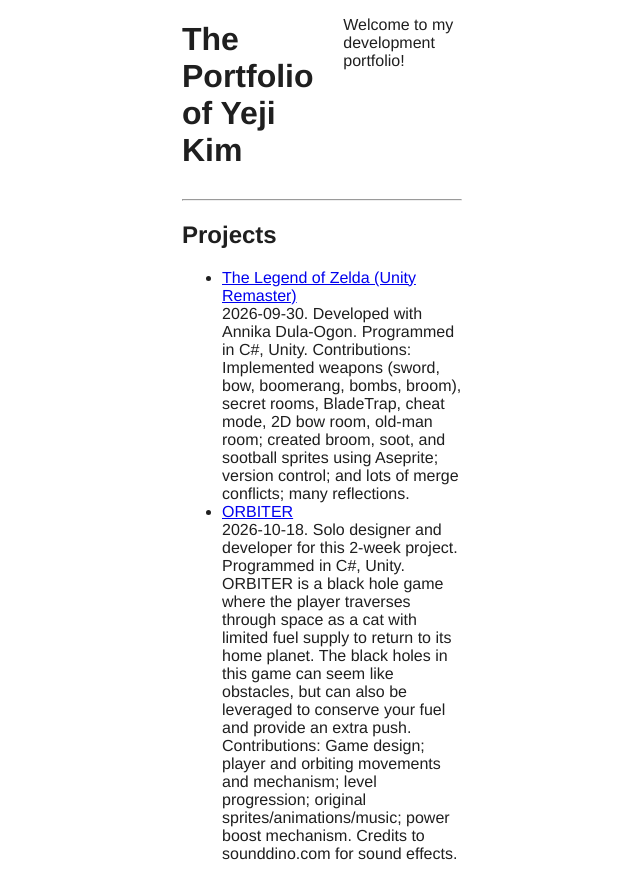
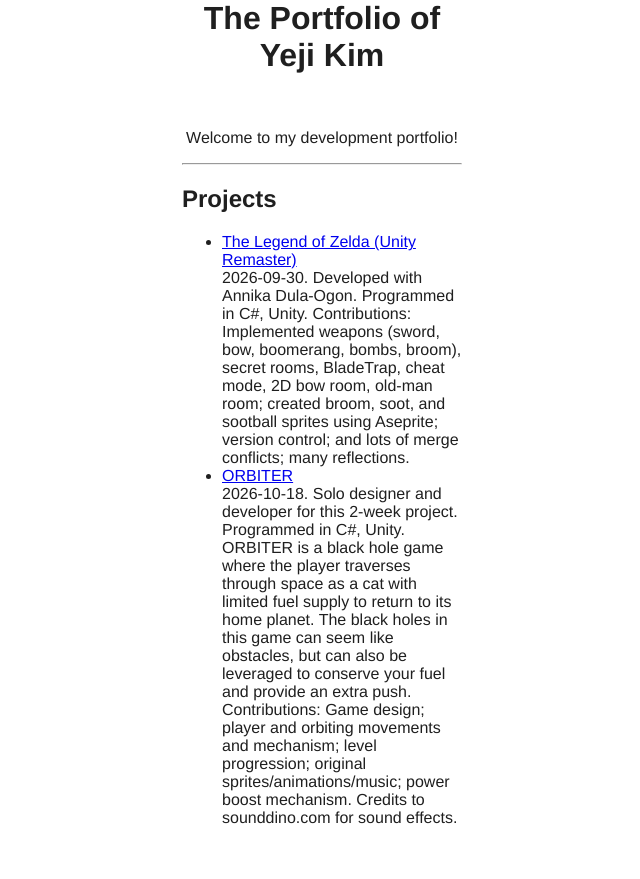
Before and after one commit to keyjsun/eecs494, a plain HTML site: page index.html in a window 1280 px wide. Shown: the whole page, without its empty margins (318-958 px from the left). After the commit the page ends 843 px from the top, so only its background shows below. Drawn offline with Linux system fonts and the light colour scheme.

Commit message:
Update style.css

```diff
--- a/style.css
+++ b/style.css
@@ -6,6 +6,6 @@ body {
 }
 
 .main-header1 {
-  display: flex;
-  justify-content: center;
+  /* display: flex; */
+  text-align: center;
 }
```
